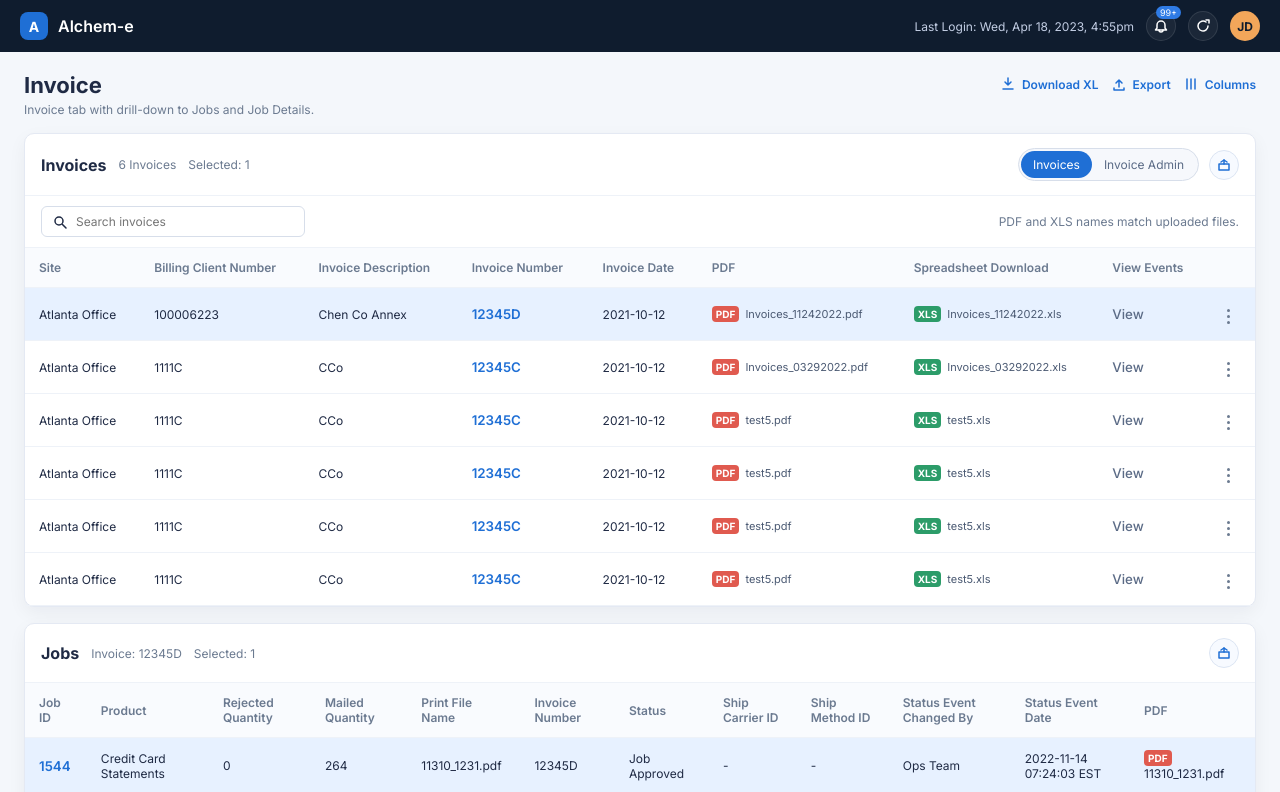
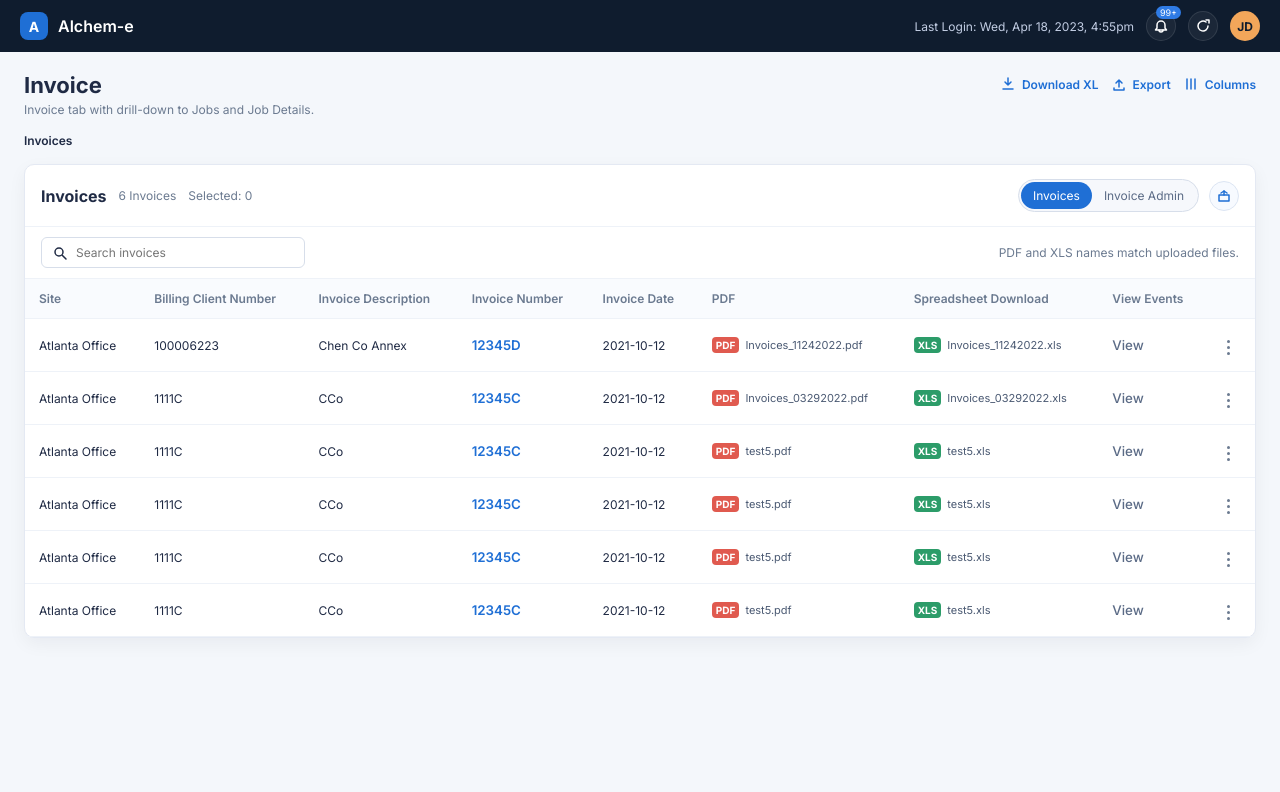
Before and after one commit to chenczie/Invoices, an Angular app in the folder invoice-ui/: page / in a window 1280 px wide. Shown: the top 792 px of the page. Built offline with nearby package versions, Linux system fonts and the light colour scheme.

Commit message:
Add breadcrumb and conditional job portlets
Co-authored-by: ccasim <ccasim@racami.com>

```diff
--- a/invoice-ui/src/app/app.html
+++ b/invoice-ui/src/app/app.html
@@ -52,6 +52,13 @@
         </button>
       </div>
     </section>
+
+    <nav class="breadcrumb" aria-label="Invoice breadcrumb">
+      <span *ngFor="let item of breadcrumbItems; let last = last">
+        <span class="breadcrumb-item" [class.active]="last">{{ item }}</span>
+        <span class="breadcrumb-separator" *ngIf="!last">/</span>
+      </span>
+    </nav>
 
     <section class="portlet">
       <header class="portlet-header">
@@ -155,7 +162,7 @@
       </div>
     </section>
 
-    <section class="portlet">
+    <section class="portlet" *ngIf="selectedInvoiceId">
       <header class="portlet-header">
         <div class="portlet-title">
           <h2>Jobs</h2>
@@ -224,7 +231,7 @@
       </div>
     </section>
 
-    <section class="portlet">
+    <section class="portlet" *ngIf="selectedInvoiceId">
       <header class="portlet-header">
         <div class="portlet-title">
           <h2>Job Details</h2>
--- a/invoice-ui/src/app/app.scss
+++ b/invoice-ui/src/app/app.scss
@@ -119,6 +119,27 @@
   display: flex;
   flex-wrap: wrap;
   gap: 12px;
+}
+
+.breadcrumb {
+  display: flex;
+  align-items: center;
+  gap: 6px;
+  font-size: 12px;
+  color: #6b7a90;
+}
+
+.breadcrumb-item {
+  color: #6b7a90;
+}
+
+.breadcrumb-item.active {
+  color: #1f2a44;
+  font-weight: 600;
+}
+
+.breadcrumb-separator {
+  color: #9aa7bd;
 }
 
 .action-link {
--- a/invoice-ui/src/app/app.ts
+++ b/invoice-ui/src/app/app.ts
@@ -198,13 +198,8 @@ export class App {
   readonly jobs = JOBS;
   readonly jobDetails = JOB_DETAILS;
 
-  selectedInvoiceId: number | null = this.invoices[0]?.id ?? null;
+  selectedInvoiceId: number | null = null;
   selectedJobId: number | null = null;
-
-  constructor() {
-    const initialJob = this.filteredJobs[0];
-    this.selectedJobId = initialJob?.id ?? null;
-  }
 
   get selectedInvoice(): Invoice | undefined {
     return this.invoices.find((invoice) => invoice.id === this.selectedInvoiceId);
@@ -224,8 +219,19 @@ export class App {
     return this.jobDetails.filter((detail) => detail.jobId === this.selectedJobId);
   }
 
+  get breadcrumbItems(): string[] {
+    const items = ['Invoices'];
+    if (this.selectedInvoice) {
+      items.push(this.selectedInvoice.invoiceNumber);
+    }
+    if (this.selectedJobId) {
+      items.push(`Job ${this.selectedJobId}`);
+    }
+    return items;
+  }
+
   selectInvoice(invoice: Invoice): void {
-    this.selectedInvoiceId = invoice.id ?? null;
+    this.selectedInvoiceId = invoice.id;
     const nextJob = this.filteredJobs[0];
     this.selectedJobId = nextJob?.id ?? null;
   }
```
